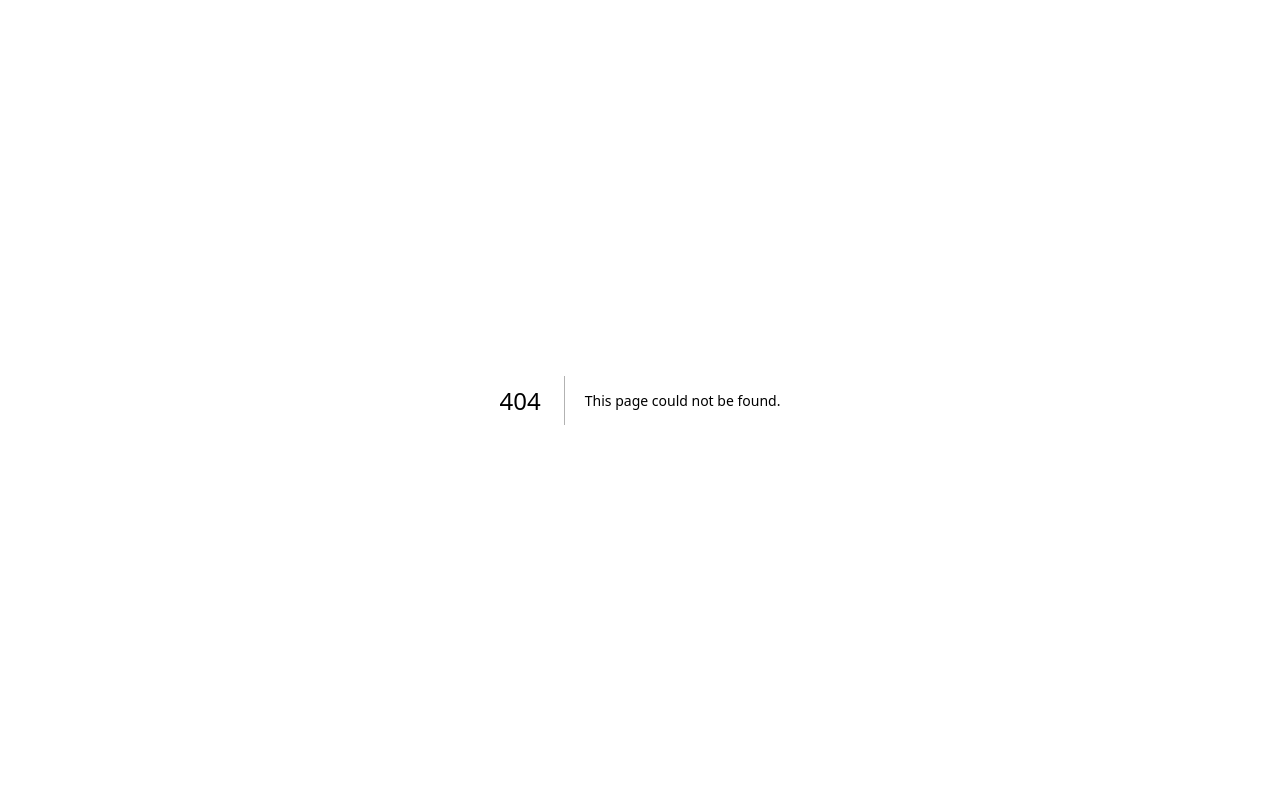
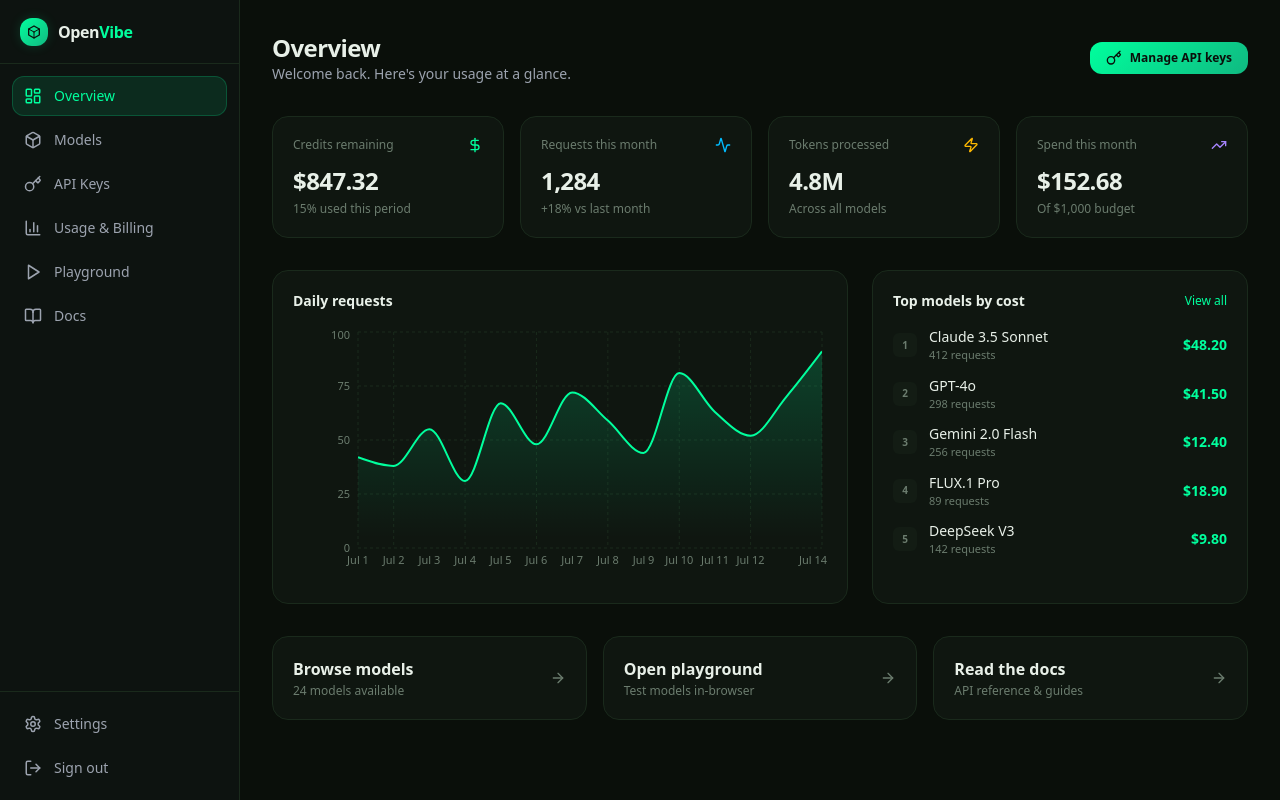
Before and after one commit to Dasgar7/open-vibe, a Next.js app: page /dashboard in a window 1280 px wide. Before the commit this address had no page. Built offline with nearby package versions, Linux system fonts and the light colour scheme.

Commit message:
feat: dashboard overview page with charts

```diff
--- /dev/null
+++ b/src/app/dashboard/page.tsx
@@ -0,0 +1,193 @@
+"use client";
+
+import Link from "next/link";
+import {
+  Key,
+  Activity,
+  DollarSign,
+  Zap,
+  ArrowRight,
+  TrendingUp,
+} from "lucide-react";
+import { usageStats, usageByModel, dailyUsage } from "@/lib/mock-data";
+import { models } from "@/lib/models";
+import { Button } from "@/components/ui/button";
+import {
+  AreaChart,
+  Area,
+  XAxis,
+  YAxis,
+  CartesianGrid,
+  Tooltip,
+  ResponsiveContainer,
+} from "recharts";
+
+export default function DashboardPage() {
+  const pct = Math.round((usageStats.creditsUsed / usageStats.totalCredits) * 100);
+
+  return (
+    <div className="space-y-8 animate-fade-in">
+      <div className="flex flex-col gap-2 sm:flex-row sm:items-center sm:justify-between">
+        <div>
+          <h1 className="text-2xl font-bold tracking-tight">Overview</h1>
+          <p className="text-sm text-[#9ca3af]">Welcome back. Here's your usage at a glance.</p>
+        </div>
+        <Link href="/dashboard/keys">
+          <Button size="sm">
+            <Key className="h-4 w-4" />
+            Manage API keys
+          </Button>
+        </Link>
+      </div>
+
+      <div className="grid gap-4 sm:grid-cols-2 xl:grid-cols-4">
+        {[
+          {
+            label: "Credits remaining",
+            value: `$${usageStats.creditsRemaining.toFixed(2)}`,
+            sub: `${pct}% used this period`,
+            icon: DollarSign,
+            color: "text-[#00ff9d]",
+          },
+          {
+            label: "Requests this month",
+            value: usageStats.requestsThisMonth.toLocaleString(),
+            sub: "+18% vs last month",
+            icon: Activity,
+            color: "text-sky-400",
+          },
+          {
+            label: "Tokens processed",
+            value: `${(usageStats.tokensThisMonth / 1_000_000).toFixed(1)}M`,
+            sub: "Across all models",
+            icon: Zap,
+            color: "text-amber-400",
+          },
+          {
+            label: "Spend this month",
+            value: `$${usageStats.costThisMonth.toFixed(2)}`,
+            sub: "Of $1,000 budget",
+            icon: TrendingUp,
+            color: "text-violet-400",
+          },
+        ].map((s) => (
+          <div
+            key={s.label}
+            className="rounded-2xl border border-[#1a2a1c] bg-[#0f1610] p-5"
+          >
+            <div className="mb-3 flex items-center justify-between">
+              <span className="text-xs font-medium text-[#6b7c6e]">{s.label}</span>
+              <s.icon className={`h-4 w-4 ${s.color}`} />
+            </div>
+            <p className="text-2xl font-bold tracking-tight">{s.value}</p>
+            <p className="mt-1 text-xs text-[#6b7c6e]">{s.sub}</p>
+          </div>
+        ))}
+      </div>
+
+      <div className="grid gap-6 lg:grid-cols-5">
+        <div className="rounded-2xl border border-[#1a2a1c] bg-[#0f1610] p-5 lg:col-span-3">
+          <h2 className="mb-4 text-sm font-semibold">Daily requests</h2>
+          <div className="h-64">
+            <ResponsiveContainer width="100%" height="100%">
+              <AreaChart data={dailyUsage}>
+                <defs>
+                  <linearGradient id="colorReq" x1="0" y1="0" x2="0" y2="1">
+                    <stop offset="5%" stopColor="#00ff9d" stopOpacity={0.3} />
+                    <stop offset="95%" stopColor="#00ff9d" stopOpacity={0} />
+                  </linearGradient>
+                </defs>
+                <CartesianGrid strokeDasharray="3 3" stroke="#1a2a1c" />
+                <XAxis
+                  dataKey="date"
+                  tick={{ fill: "#6b7c6e", fontSize: 11 }}
+                  axisLine={false}
+                  tickLine={false}
+                />
+                <YAxis
+                  tick={{ fill: "#6b7c6e", fontSize: 11 }}
+                  axisLine={false}
+                  tickLine={false}
+                />
+                <Tooltip
+                  contentStyle={{
+                    background: "#0f1610",
+                    border: "1px solid #1a2a1c",
+                    borderRadius: 12,
+                    fontSize: 12,
+                  }}
+                />
+                <Area
+                  type="monotone"
+                  dataKey="requests"
+                  stroke="#00ff9d"
+                  fill="url(#colorReq)"
+                  strokeWidth={2}
+                />
+              </AreaChart>
+            </ResponsiveContainer>
+          </div>
+        </div>
+
+        <div className="rounded-2xl border border-[#1a2a1c] bg-[#0f1610] p-5 lg:col-span-2">
+          <div className="mb-4 flex items-center justify-between">
+            <h2 className="text-sm font-semibold">Top models by cost</h2>
+            <Link href="/dashboard/usage" className="text-xs text-[#00ff9d] hover:underline">
+              View all
+            </Link>
+          </div>
+          <div className="space-y-3">
+            {usageByModel.slice(0, 5).map((m, i) => (
+              <div key={m.model} className="flex items-center gap-3">
+                <span className="flex h-6 w-6 shrink-0 items-center justify-center rounded-md bg-[#131c14] text-[10px] font-bold text-[#6b7c6e]">
+                  {i + 1}
+                </span>
+                <div className="min-w-0 flex-1">
+                  <p className="truncate text-sm font-medium">{m.model}</p>
+                  <p className="text-[11px] text-[#6b7c6e]">{m.requests} requests</p>
+                </div>
+                <span className="text-sm font-semibold text-[#00ff9d]">
+                  ${m.cost.toFixed(2)}
+                </span>
+              </div>
+            ))}
+          </div>
+        </div>
+      </div>
+
+      <div className="grid gap-4 sm:grid-cols-3">
+        {[
+          {
+            href: "/dashboard/models",
+            title: "Browse models",
+            desc: `${models.length} models available`,
+          },
+          {
+            href: "/playground",
+            title: "Open playground",
+            desc: "Test models in-browser",
+          },
+          {
+            href: "/docs",
+            title: "Read the docs",
+            desc: "API reference & guides",
+          },
+        ].map((l) => (
+          <Link
+            key={l.href}
+            href={l.href}
+            className="card-lift group flex items-center justify-between rounded-2xl border border-[#1a2a1c] bg-[#0f1610] p-5"
+          >
+            <div>
+              <p className="font-semibold group-hover:text-[#00ff9d] transition-colors">
+                {l.title}
+              </p>
+              <p className="mt-0.5 text-xs text-[#6b7c6e]">{l.desc}</p>
+            </div>
+            <ArrowRight className="h-4 w-4 text-[#6b7c6e] group-hover:text-[#00ff9d] transition-colors" />
+          </Link>
+        ))}
+      </div>
+    </div>
+  );
+}
```
